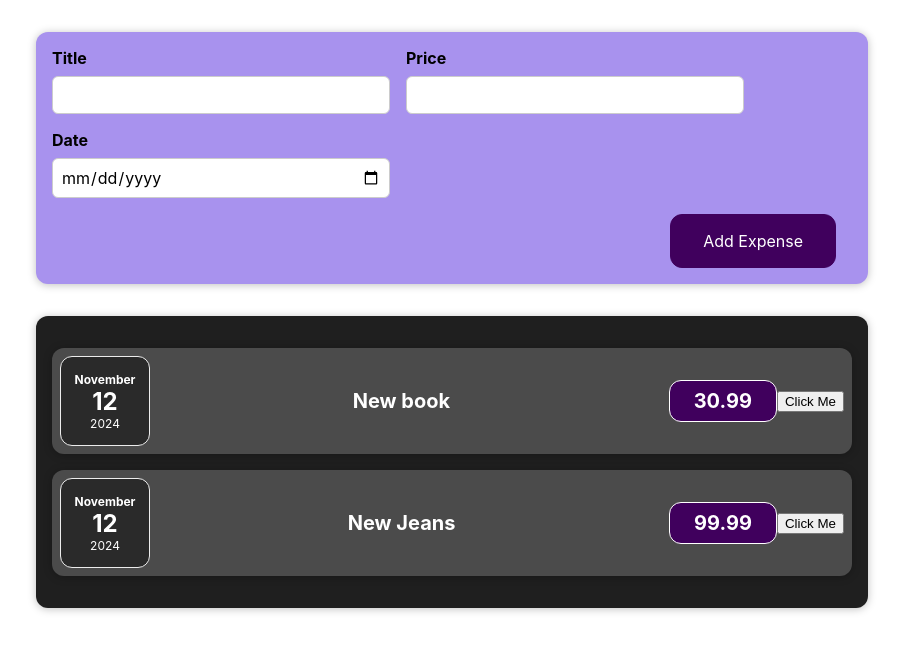
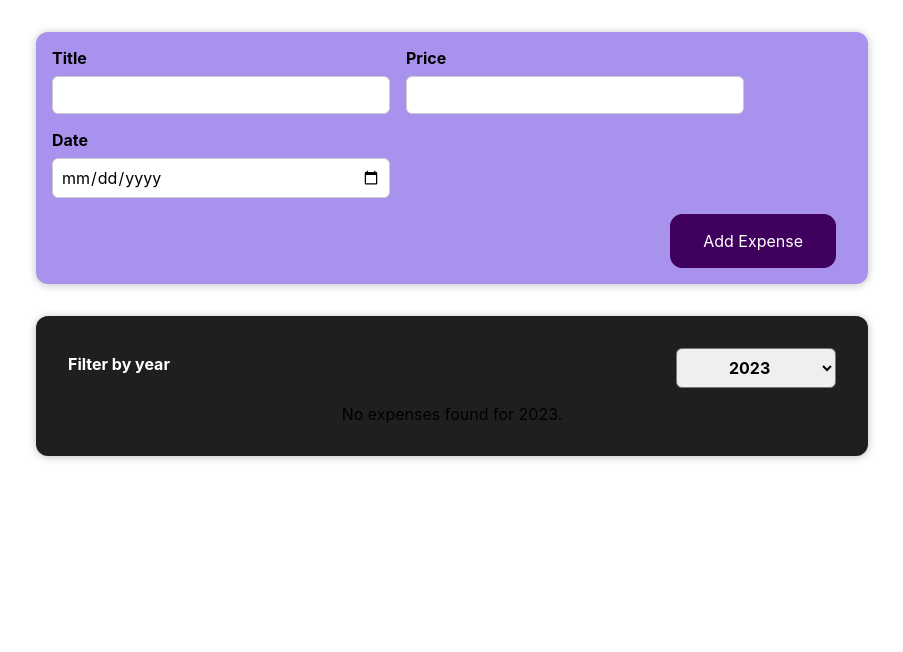
Before and after one commit to kiinmiin/expenses-http, a React (Create React App) app: page / in a window 1280 px wide. Shown: the top 652 px of the page, without its empty margins (188-1091 px from the left). Built offline with nearby package versions, Linux system fonts and the light colour scheme.

Commit message:
Sisekomponendi andmete suunamine väliskomponendile

```diff
--- a/src/App.js
+++ b/src/App.js
@@ -1,8 +1,11 @@
+import React, {useState}  from 'react';
 import './App.css';
 import Expenses from './components/Expenses/Expenses'
 import NewExpense from './components/NewExpense/NewExpense';
 
 const App = () => {
+  const [filteredYear, setFilteredYear] = useState('2024')
+
   const expenses = [
     {
     date: new Date(2024, 10, 12),
@@ -24,7 +27,11 @@
   return (
     <div className="App">
       <NewExpense onAddExpense={addExpenseHandler}/>
-      <Expenses expenses={expenses}/>
+      <Expenses
+        expenses={expenses}
+        filteredYear={filteredYear}
+        onChangeYear={setFilteredYear}
+      />
     </div>
   );
 }
--- a/src/components/Expenses/Expenses.js
+++ b/src/components/Expenses/Expenses.js
@@ -1,16 +1,37 @@
+import React, { useState }  from "react";
 import ExpenseItem from "./ExpenseItem";
+import ExpensesFilter from "./ExpensesFilter";
 import Card from "../UI/Card";
 import './Expenses.css'
 
 const Expenses = (props) => {
+    const [selectedYear, setSelectedYear] = useState("2023");
+
+    const filterChangeHandler = (year) => {
+      console.log("Selected year:", year);
+      setSelectedYear(year);
+    };
+
+    const filteredExpenses = props.expenses.filter(
+      (expense) => expense.date.getFullYear().toString() === selectedYear
+    );
 
     return (
-        <Card className="expenses">
-            {props.expenses.map((expense, index) =>  (
-                <ExpenseItem key={index} data={expense} />
-            ))}
-        </Card>
-    )
-}
+    <Card className="expenses">
+        <ExpensesFilter
+          selectedYear={selectedYear}
+          onChangeFilter={filterChangeHandler}
+        />
+        {filteredExpenses.length === 0 ? (
+          <p>No expenses found for {selectedYear}.</p>
+        ) : (
+          filteredExpenses.map((expense, index) => (
+            <ExpenseItem key={index} data={expense} />
+          ))
+        )}
+      </Card>
+    );
+  };
+
 
 export default Expenses
--- /dev/null
+++ b/src/components/Expenses/ExpensesFilter.css
@@ -0,0 +1,24 @@
+.expenses-filter {
+    color: white;
+    padding: 0 1rem;
+}
+
+.expenses-filter__control {
+    display: flex;
+    width: 100%;
+    align-items: center;
+    justify-content: space-between;
+    margin: 1rem 0;
+}
+
+.expenses-filter label {
+    font-weight: bold;
+    margin-bottom: 0.5rem;
+}
+
+.expenses-filter select {
+    font: inherit;
+    padding: 0.5rem 3rem;
+    font-weight: bold;
+    border-radius: 6px;
+}
--- /dev/null
+++ b/src/components/Expenses/ExpensesFilter.js
@@ -0,0 +1,23 @@
+import React from 'react';
+import './ExpensesFilter.css';
+
+const ExpensesFilter = (props) => {
+    const dropdownChangeHandler = (event) => {
+        props.onChangeFilter(event.target.value)
+    }
+
+    return (
+        <div className='expenses-filter'>
+            <div className='expenses-filter__control'>
+                <label>Filter by year</label>
+                <select value={props.selectedYear} onChange={dropdownChangeHandler}>
+                    <option value='2023'>2023</option>
+                    <option value='2024'>2024</option>
+                    <option value='2025'>2025</option>
+                </select>
+            </div>
+        </div>
+    );
+};
+
+export default ExpensesFilter;
```
